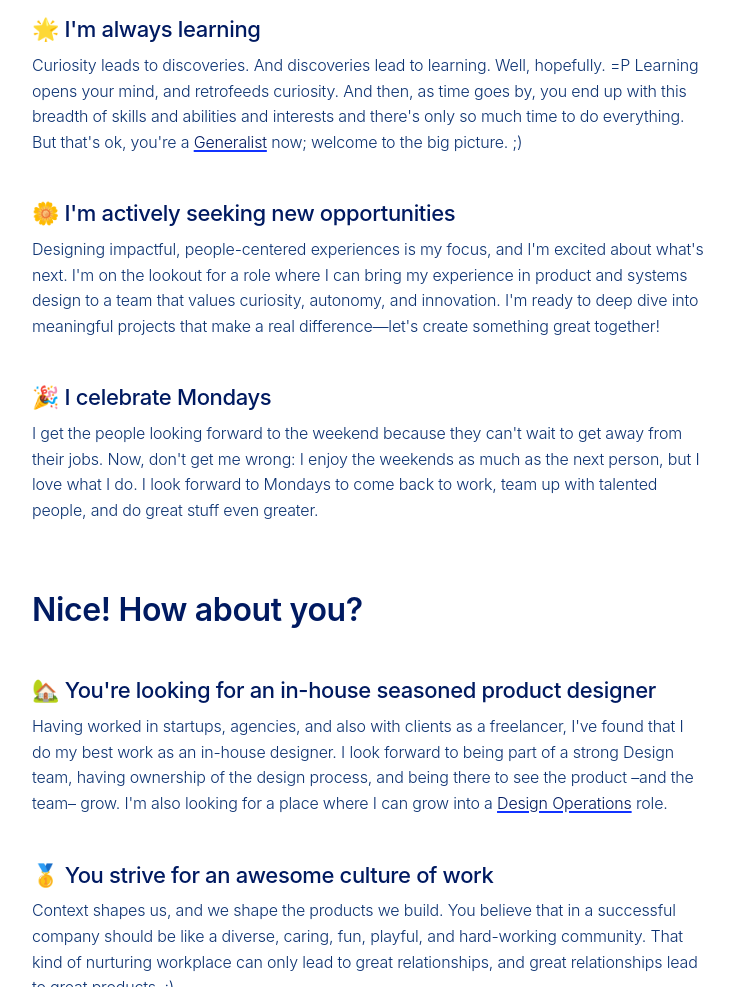
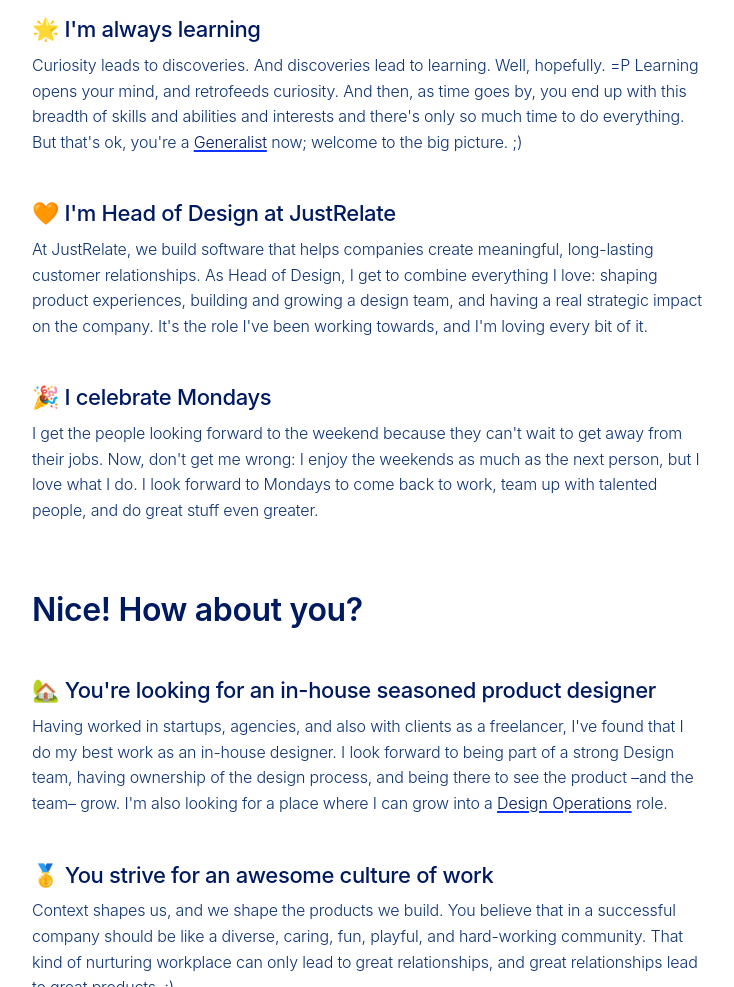
Before and after one commit to cristianserran0/cristianserran0.github.io, an Astro site: page / in a window 1280 px wide. Shown: the part 778-1765 px from the top of the page, without its empty margins (272-1006 px from the left). Built offline with nearby package versions, Linux system fonts and the light colour scheme; Astro itself is replaced by a stand-in of ours; a web font is replaced by a local one.

Commit message:
Update homepage: now Head of Design at JustRelate
Co-Authored-By: Claude Sonnet 4.6 <noreply@anthropic.com>

```diff
--- a/src/pages/index.astro
+++ b/src/pages/index.astro
@@ -29,8 +29,8 @@ import Layout from '../layouts/Layout.astro';
     </article>
 
     <article>
-      <h3 class="blog-text-3"><span class="emoji" role="img" aria-label="blue heart">🌼</span> I'm actively seeking new opportunities</h3>
-      <p class="blog-paragraph">Designing impactful, people-centered experiences is my focus, and I'm excited about what's next. I'm on the lookout for a role where I can bring my experience in product and systems design to a team that values curiosity, autonomy, and innovation. I'm ready to deep dive into meaningful projects that make a real difference—let's create something great together!</p>
+      <h3 class="blog-text-3"><span class="emoji" role="img" aria-label="orange heart">🧡</span> I'm Head of Design at JustRelate</h3>
+      <p class="blog-paragraph">At JustRelate, we build software that helps companies create meaningful, long-lasting customer relationships. As Head of Design, I get to combine everything I love: shaping product experiences, building and growing a design team, and having a real strategic impact on the company. It's the role I've been working towards, and I'm loving every bit of it.</p>
     </article>
 
     <article>
```
Also changed, not shown: index.html (+2 -2 lines).
